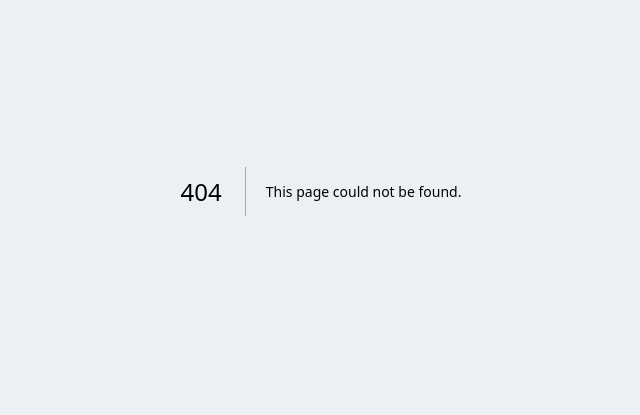
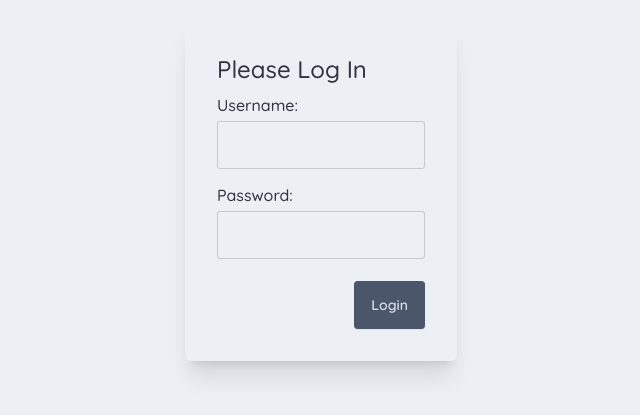
Before and after one commit to AkaPetrovic/njt-class-scheduling-project-frontend, a Next.js app: page /login in a window 1280 px wide. Before the commit this address had no page. Shown: the part 209-624 px from the top of the page, without its empty margins (319-959 px from the left). Built offline with nearby package versions, Linux system fonts and the light colour scheme.

Commit message:
Added login page and changed code in places where a JWT token need to be passed

```diff
--- a/app/class-coverage-plans/[id]/ClassCoveragePlanDetailsForm.tsx
+++ b/app/class-coverage-plans/[id]/ClassCoveragePlanDetailsForm.tsx
@@ -167,6 +167,11 @@ const ClassCoveragePlanDetailsForm = ({
     }
   };
 
+  const token = document.cookie
+    .split("; ")
+    .find((row) => row.startsWith("token="))
+    ?.split("=")[1];
+
   const handleSave = async () => {
     try {
       const response = await fetch(
@@ -175,6 +180,7 @@ const ClassCoveragePlanDetailsForm = ({
           method: "PUT",
           headers: {
             "Content-Type": "application/json",
+            Authorization: token ? `Bearer ${token}` : "",
           },
           body: JSON.stringify(classCoveragePlanData),
         }
@@ -202,6 +208,7 @@ const ClassCoveragePlanDetailsForm = ({
           method: "DELETE",
           headers: {
             "Content-Type": "application/json",
+            Authorization: token ? `Bearer ${token}` : "",
           },
           body: JSON.stringify(classCoveragePlanData),
         }
--- a/app/class-coverage-plans/[id]/page.tsx
+++ b/app/class-coverage-plans/[id]/page.tsx
@@ -6,6 +6,7 @@ import Subject from "@/app/types/Subject";
 import AcademicYear from "@/app/types/AcademicYear";
 import Link from "next/link";
 import ArrowBackIosNewRoundedIcon from "@mui/icons-material/ArrowBackIosNewRounded";
+import { cookies } from "next/headers";
 
 interface Props {
   params: {
@@ -14,10 +15,16 @@ interface Props {
 }
 
 const ClassCoveragePlanDetailsPage = async ({ params: { id } }: Props) => {
+  const cookieStore = cookies();
+  const token = cookieStore.get("token")?.value;
+
   const resClassCoveragePlan = await fetch(
     `http://localhost:8080/api/class-coverage-plans/${id}`,
     {
       cache: "no-store",
+      headers: {
+        Authorization: token ? `Bearer ${token}` : "",
+      },
     }
   );
   const classCoveragePlan: ClassCoveragePlan =
@@ -27,12 +34,18 @@ const ClassCoveragePlanDetailsPage = async ({ params: { id } }: Props) => {
     `http://localhost:8080/api/teaching-staff`,
     {
       cache: "no-store",
+      headers: {
+        Authorization: token ? `Bearer ${token}` : "",
+      },
     }
   );
   const teachingStaff: TeachingStaff[] = await resTeachingStaff.json();
 
   const resSubjects = await fetch(`http://localhost:8080/api/subjects`, {
     cache: "no-store",
+    headers: {
+      Authorization: token ? `Bearer ${token}` : "",
+    },
   });
   const subjects: Subject[] = await resSubjects.json();
 
@@ -40,6 +53,9 @@ const ClassCoveragePlanDetailsPage = async ({ params: { id } }: Props) => {
     `http://localhost:8080/api/academic-years`,
     {
       cache: "no-store",
+      headers: {
+        Authorization: token ? `Bearer ${token}` : "",
+      },
     }
   );
   const academicYears: AcademicYear[] = await resAcademicYears.json();
--- a/app/class-coverage-plans/new/ClassCoveragePlanAddNewForm.tsx
+++ b/app/class-coverage-plans/new/ClassCoveragePlanAddNewForm.tsx
@@ -127,6 +127,11 @@ const ClassCoveragePlanAddNewForm = ({
     }
   };
 
+  const token = document.cookie
+    .split("; ")
+    .find((row) => row.startsWith("token="))
+    ?.split("=")[1];
+
   const handleSave = async () => {
     try {
       const response = await fetch(
@@ -135,6 +140,7 @@ const ClassCoveragePlanAddNewForm = ({
           method: "POST",
           headers: {
             "Content-Type": "application/json",
+            Authorization: token ? `Bearer ${token}` : "",
           },
           body: JSON.stringify(classCoveragePlanData),
         }
--- a/app/class-coverage-plans/new/page.tsx
+++ b/app/class-coverage-plans/new/page.tsx
@@ -4,18 +4,28 @@ import TeachingStaff from "@/app/types/TeachingStaff";
 import ClassCoveragePlanAddNewForm from "./ClassCoveragePlanAddNewForm";
 import ArrowBackIosNewRoundedIcon from "@mui/icons-material/ArrowBackIosNewRounded";
 import Link from "next/link";
+import { cookies } from "next/headers";
 
 const AddNewClassCoveragePlanPage = async () => {
+  const cookieStore = cookies();
+  const token = cookieStore.get("token")?.value;
+
   const resTeachingStaff = await fetch(
     `http://localhost:8080/api/teaching-staff`,
     {
       cache: "no-store",
+      headers: {
+        Authorization: token ? `Bearer ${token}` : "",
+      },
     }
   );
   const teachingStaff: TeachingStaff[] = await resTeachingStaff.json();
 
   const resSubjects = await fetch(`http://localhost:8080/api/subjects`, {
     cache: "no-store",
+    headers: {
+      Authorization: token ? `Bearer ${token}` : "",
+    },
   });
   const subjects: Subject[] = await resSubjects.json();
 
@@ -23,6 +33,9 @@ const AddNewClassCoveragePlanPage = async () => {
     `http://localhost:8080/api/academic-years`,
     {
       cache: "no-store",
+      headers: {
+        Authorization: token ? `Bearer ${token}` : "",
+      },
     }
   );
   const academicYears: AcademicYear[] = await resAcademicYears.json();
--- a/app/class-coverage-plans/page.tsx
+++ b/app/class-coverage-plans/page.tsx
@@ -1,10 +1,17 @@
 import Link from "next/link";
 import ClassCoveragePlan from "../types/ClassCoveragePlan";
 import ArrowBackIosNewRoundedIcon from "@mui/icons-material/ArrowBackIosNewRounded";
+import { cookies } from "next/headers";
 
 const ClassCoveragePlansPage = async () => {
+  const cookieStore = cookies();
+  const token = cookieStore.get("token")?.value;
+
   const res = await fetch("http://localhost:8080/api/class-coverage-plans", {
     cache: "no-store",
+    headers: {
+      Authorization: token ? `Bearer ${token}` : "",
+    },
   });
   const classCoveragePlans: ClassCoveragePlan[] = await res.json();
 
--- /dev/null
+++ b/app/login/page.tsx
@@ -0,0 +1,95 @@
+"use client";
+
+import Link from "next/link";
+import { useRouter } from "next/navigation";
+import { useState } from "react";
+import ArrowBackIosNewRoundedIcon from "@mui/icons-material/ArrowBackIosNewRounded";
+
+const LoginPage = () => {
+  const [username, setUsername] = useState("");
+  const [password, setPassword] = useState("");
+
+  const router = useRouter();
+
+  const handleInputChange = (e: React.ChangeEvent<HTMLInputElement>) => {
+    e.target.name === "username"
+      ? setUsername(e.target.value)
+      : setPassword(e.target.value);
+  };
+
+  const handleLogin = async () => {
+    const loginData = {
+      username: username,
+      password: password,
+    };
+
+    try {
+      const response = await fetch("http://localhost:8080/api/login", {
+        method: "POST",
+        headers: {
+          "Content-Type": "application/json",
+        },
+        body: JSON.stringify(loginData),
+      });
+
+      if (!response.ok) {
+        const errorText = await response.text();
+        throw new Error(errorText);
+      }
+      const token = await response.text();
+
+      document.cookie = `token=${token}; path=/; max-age=${
+        60 * 60 * 24
+      }; secure; samesite=lax;`;
+
+      router.push("/");
+    } catch (error) {
+      console.error("Login failed. Error:", error);
+    }
+  };
+
+  return (
+    <main className="flex flex-col justify-center items-center relative h-full w-full">
+      <div className="card w-1/5 min-w-fit shadow-xl">
+        <div className="card-body">
+          <h1>Please Log In</h1>
+          <form>
+            <div className="flex flex-col mb-3.5">
+              <label htmlFor="username" className="mb-1">
+                Username:
+              </label>
+              <input
+                id="username"
+                name="username"
+                type="text"
+                value={username}
+                className="input input-bordered w-full"
+                onChange={handleInputChange}
+              />
+            </div>
+            <div className="flex flex-col mb-3.5">
+              <label htmlFor="password" className="mb-1">
+                Password:
+              </label>
+              <input
+                id="password"
+                name="password"
+                type="password"
+                value={password}
+                className="input input-bordered w-full"
+                onChange={handleInputChange}
+              />
+            </div>
+          </form>
+          <div className="card-actions justify-end">
+            <button className="btn btn-neutral" onClick={handleLogin}>
+              Login
+            </button>
+          </div>
+        </div>
+      </div>
+    </main>
+  );
+};
+
+export default LoginPage;
--- a/app/subjects/page.tsx
+++ b/app/subjects/page.tsx
@@ -1,10 +1,17 @@
 import Link from "next/link";
 import ArrowBackIosNewRoundedIcon from "@mui/icons-material/ArrowBackIosNewRounded";
 import Subject from "../types/Subject";
+import { cookies } from "next/headers";
 
 const SubjectsPage = async () => {
+  const cookieStore = cookies();
+  const token = cookieStore.get("token")?.value;
+
   const res = await fetch("http://localhost:8080/api/subjects", {
     cache: "no-store",
+    headers: {
+      Authorization: token ? `Bearer ${token}` : "",
+    },
   });
   const subjects: Subject[] = await res.json();
 
--- a/app/teaching-staff/page.tsx
+++ b/app/teaching-staff/page.tsx
@@ -1,10 +1,17 @@
 import ArrowBackIosNewRoundedIcon from "@mui/icons-material/ArrowBackIosNewRounded";
 import Link from "next/link";
 import TeachingStaff from "../types/TeachingStaff";
+import { cookies } from "next/headers";
 
 const TeachingStaffPage = async () => {
+  const cookieStore = cookies();
+  const token = cookieStore.get("token")?.value;
+
   const res = await fetch("http://localhost:8080/api/teaching-staff", {
     cache: "no-store",
+    headers: {
+      Authorization: token ? `Bearer ${token}` : "",
+    },
   });
   const teachingStaff: TeachingStaff[] = await res.json();
 
```
